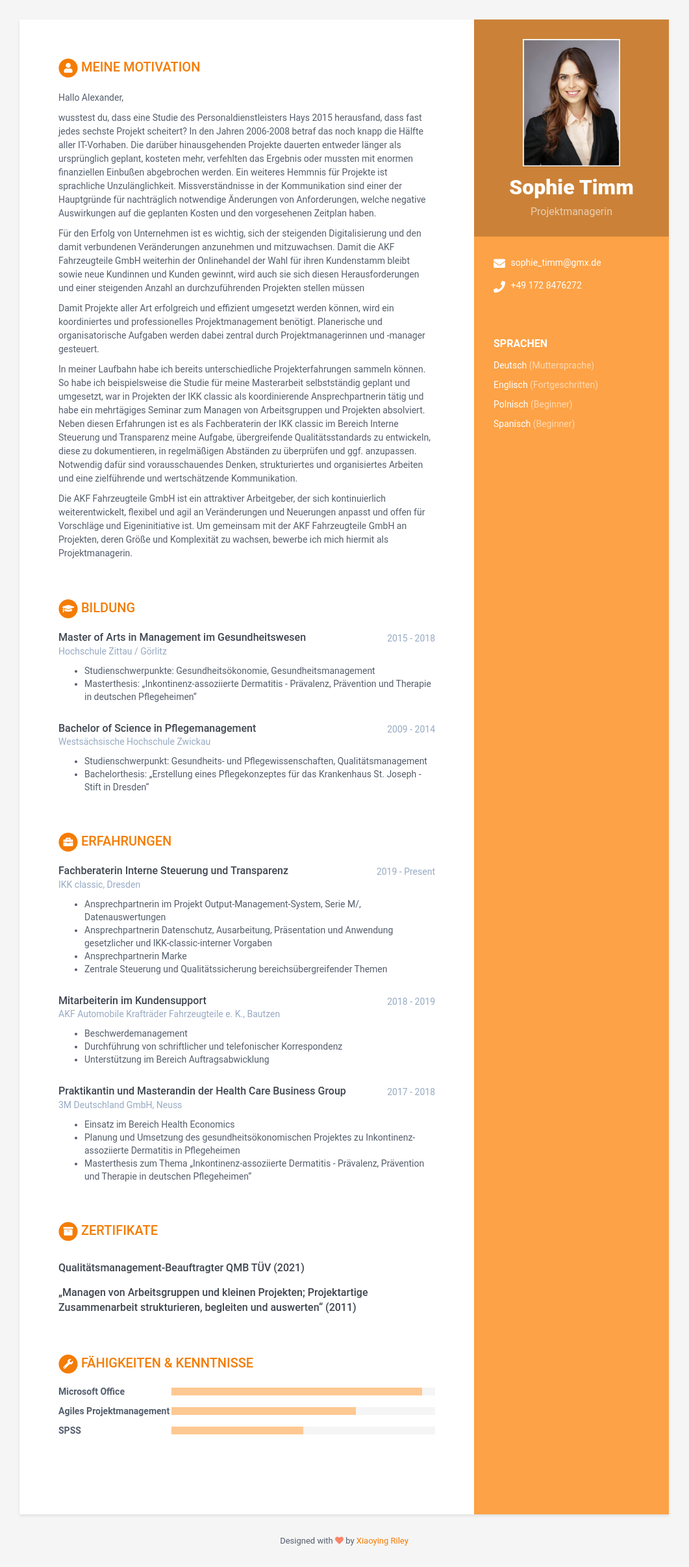
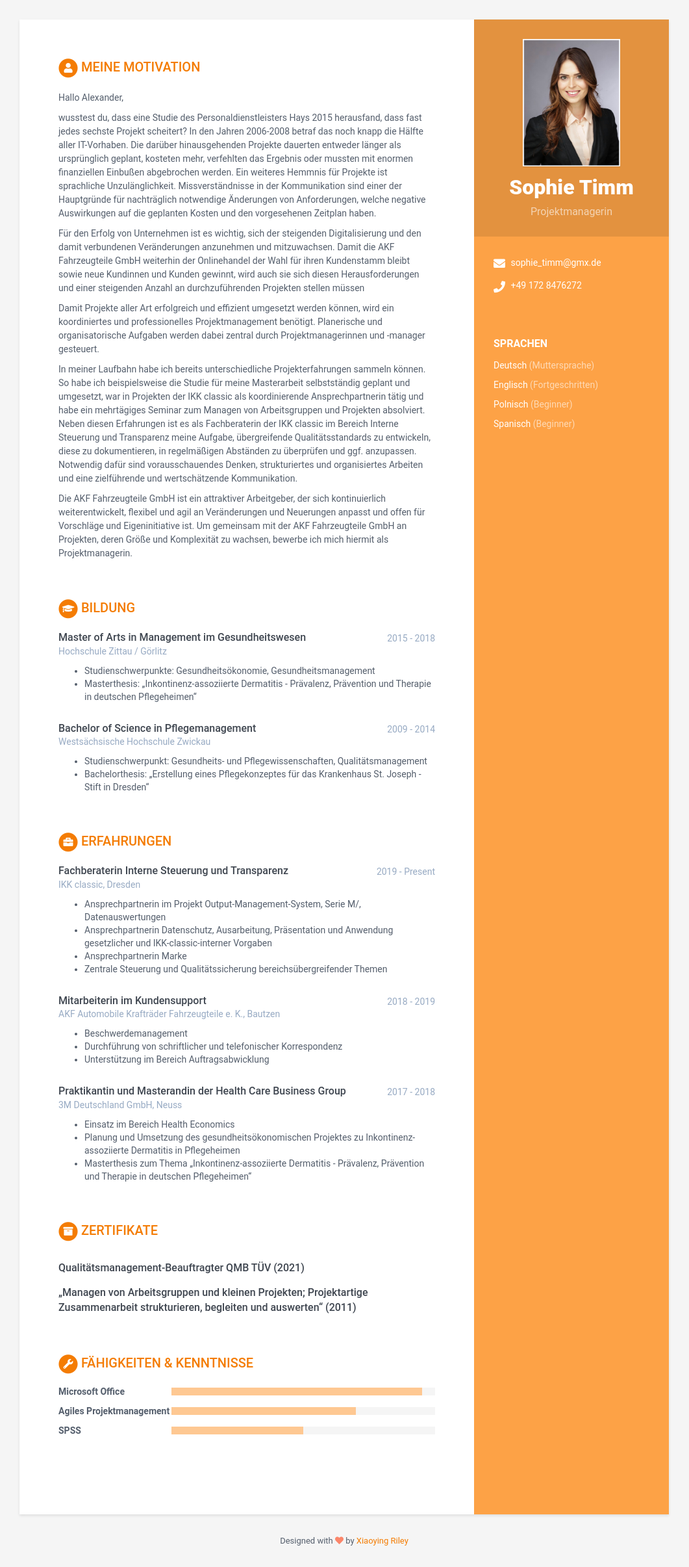
Before and after one commit to sophieforakf/sophieforakf.github.io, a Jekyll site: the page built from index.html, in a window 1280 px wide. Shown: the whole page at 65% size, without its empty margins (110-1171 px from the left). Built offline with Jekyll 4.4.1, drawn with Linux system fonts in a browser that asks for light colours.

Commit message:
color changed

```diff
--- a/_sass/_base.scss
+++ b/_sass/_base.scss
@@ -54,7 +54,7 @@ p {
   .profile-container {
     padding: 30px;
     //background: darken($theme-color, 10%);
-    background: rgba(0, 0, 0, 0.2);
+    background: rgba(0, 0, 0, 0.1);
     text-align: center;
     color: #fff;
   }
```
